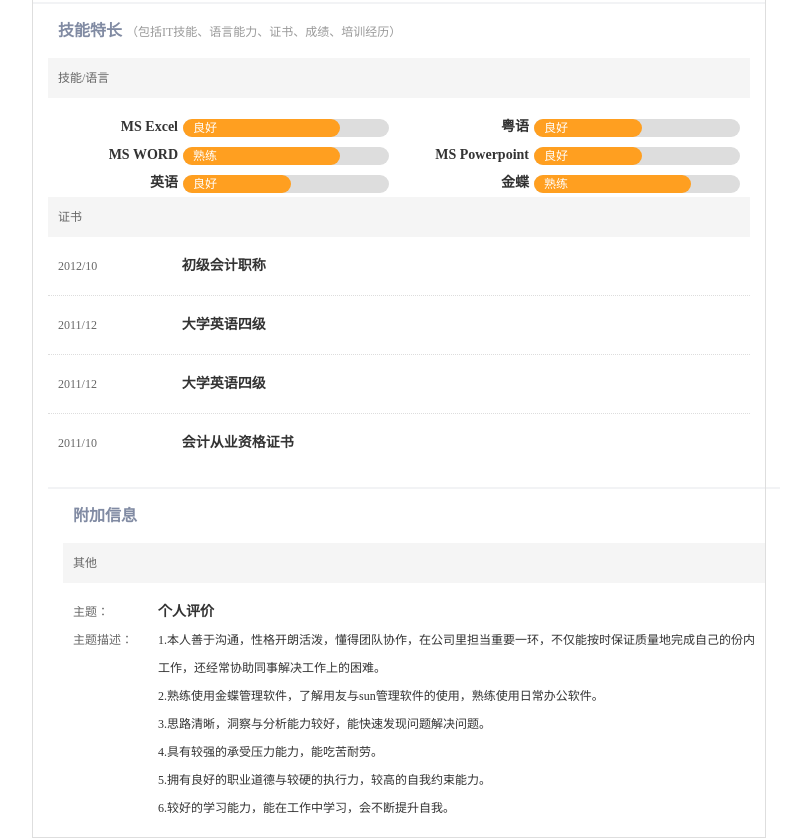
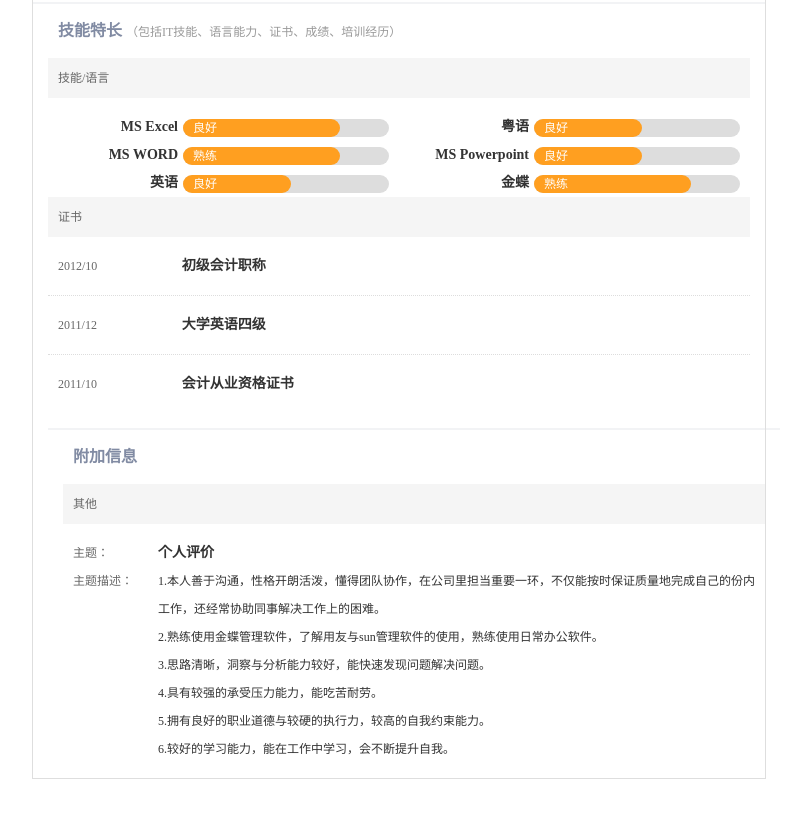
Before and after one commit to BoyzX/Shukyee..github.io, a plain HTML site: page index.html in a window 1280 px wide. Shown: the part 861-1699 px from the top of the page, without its empty margins (241-1052 px from the left). After the commit the page ends 1640 px from the top, so only its background shows below. Drawn offline with Linux system fonts and the light colour scheme.

Commit message:
Create index.html

```diff
--- a/index.html
+++ b/index.html
@@ -218,10 +218,6 @@
 <td valign="top" class="rtbox"><strong class="txt3">大学英语四级</strong></td>
 </tr></tbody></table></td></tr>
 <tr><td class="tb3 con"><table cellspacing="0" cellpadding="0" border="0"><tbody><tr>
-<td valign="top" class="time">2011/12</td>
-<td valign="top" class="rtbox"><strong class="txt3">大学英语四级</strong></td>
-</tr></tbody></table></td></tr>
-<tr><td class="tb3 con"><table cellspacing="0" cellpadding="0" border="0"><tbody><tr>
 <td valign="top" class="time">2011/10</td>
 <td valign="top" class="rtbox"><strong class="txt3">会计从业资格证书</strong></td>
 </tr></tbody></table></td></tr>
```
